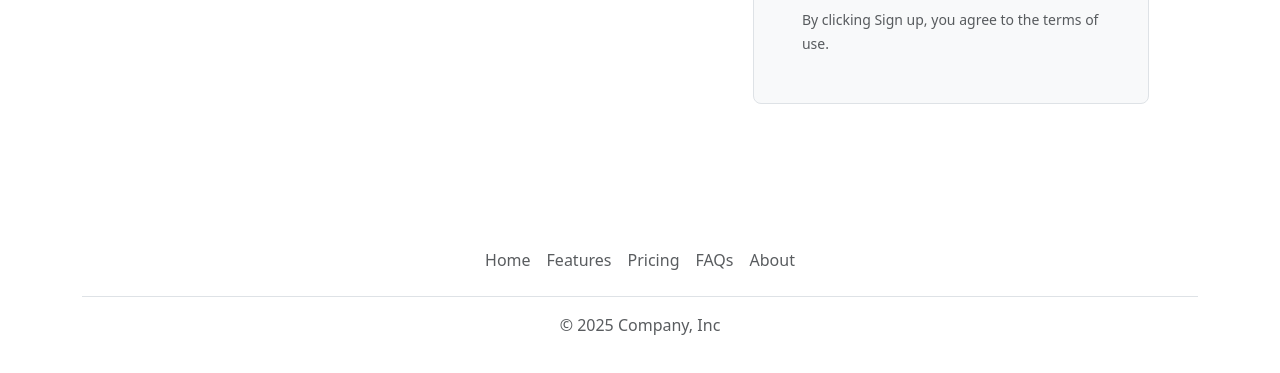
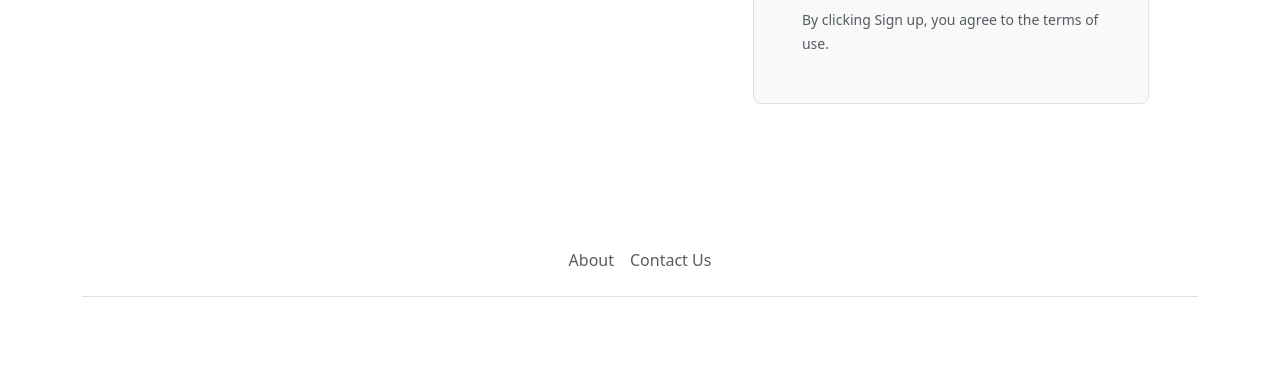
Before and after one commit to NomaTyx/1800_202530_BBY11, a website built with Vite: page index.html in a window 1280 px wide. Shown: the part 479-852 px from the top of the page. Built offline with nearby package versions, Linux system fonts and the light colour scheme.

Commit message:
Customed the footer

```diff
--- a/index.html
+++ b/index.html
@@ -152,22 +152,12 @@
       <footer class="py-3 my-4">
         <ul class="nav justify-content-center border-bottom pb-3 mb-3">
           <li class="nav-item">
-            <a href="#" class="nav-link px-2 text-body-secondary">Home</a>
+            <a href="#" class="nav-link px-2 text-body-secondary">About</a>
           </li>
           <li class="nav-item">
-            <a href="#" class="nav-link px-2 text-body-secondary">Features</a>
-          </li>
-          <li class="nav-item">
-            <a href="#" class="nav-link px-2 text-body-secondary">Pricing</a>
-          </li>
-          <li class="nav-item">
-            <a href="#" class="nav-link px-2 text-body-secondary">FAQs</a>
-          </li>
-          <li class="nav-item">
-            <a href="#" class="nav-link px-2 text-body-secondary">About</a>
+            <a href="#" class="nav-link px-2 text-body-secondary">Contact Us</a>
           </li>
         </ul>
-        <p class="text-center text-body-secondary">© 2025 Company, Inc</p>
       </footer>
     </div>
 
```
